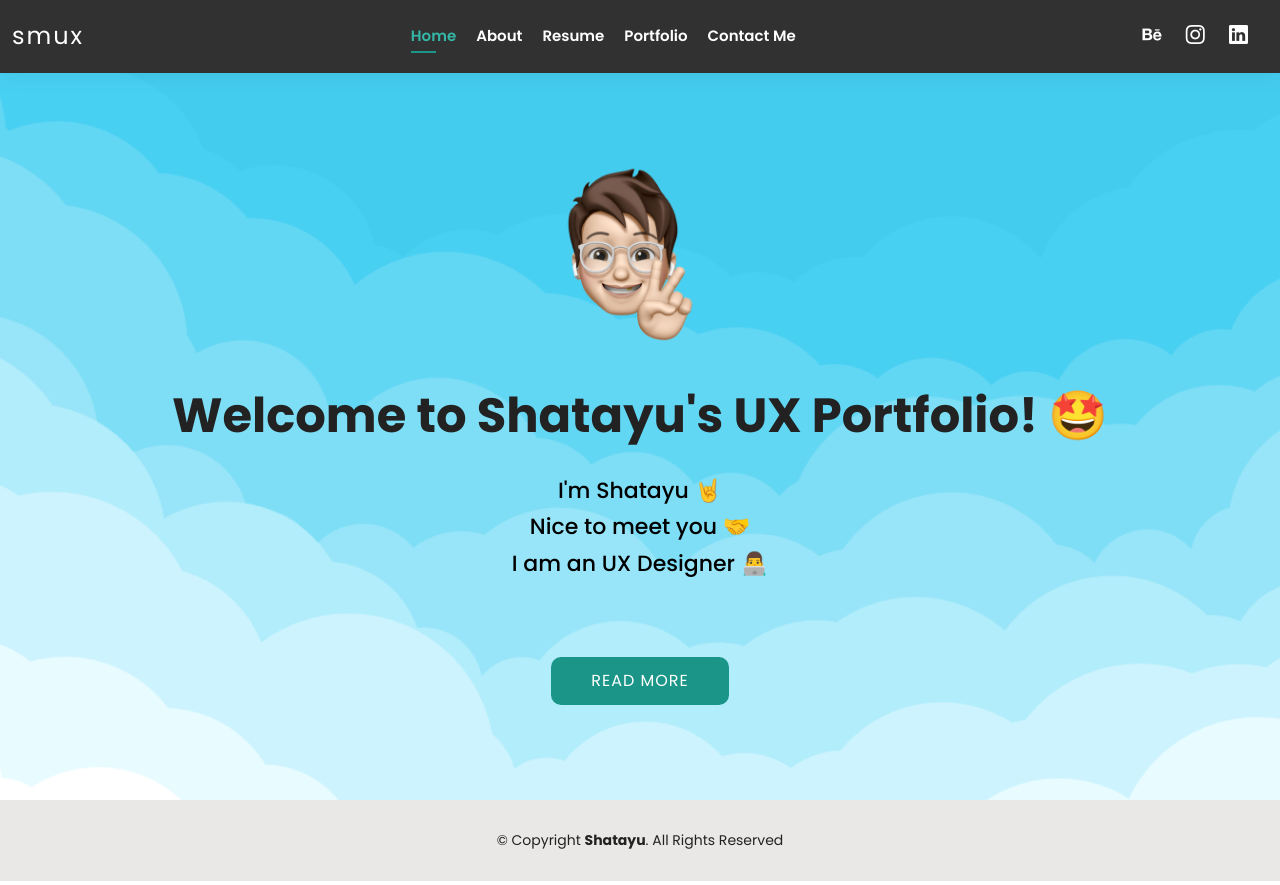
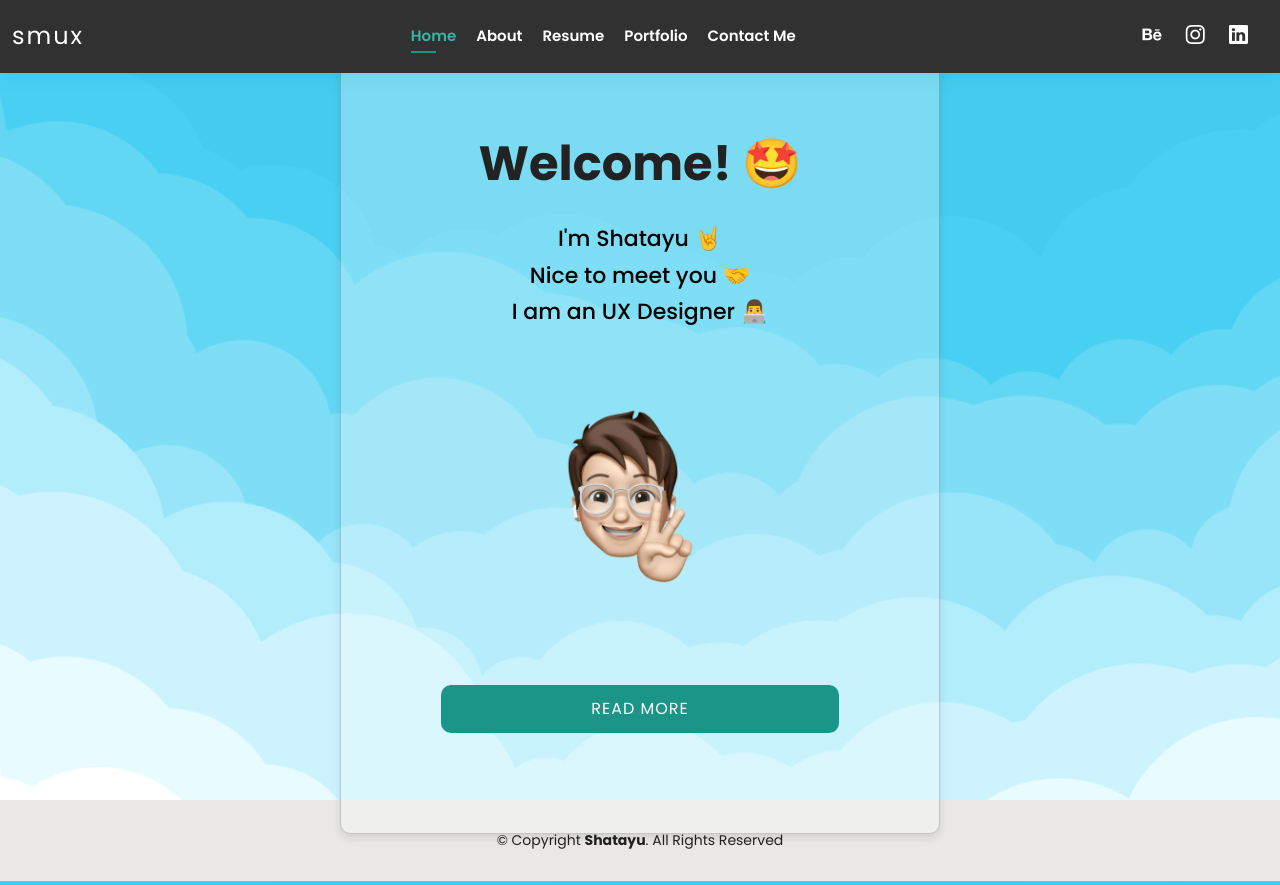
Before and after one commit to shatayu12/shatayumondhe.github.io, a plain HTML site: page index.html in a window 1280 px wide. Drawn offline with Linux system fonts and the light colour scheme.

Commit message:
Landing Page
Some changes in UI for Landing Page

```diff
--- a/assets/css/style.css
+++ b/assets/css/style.css
@@ -948,12 +948,93 @@ section {
   padding: 0;
 }
 
+.delayed {
+  opacity: 0;
+  transform: translateY(20px);
+  animation: fadeInUp 1s forwards;
+}
+
+/* Keyframes for fade-in and slide-up effect */
+@keyframes fadeInUp {
+  to {
+    opacity: 1;
+    transform: translateY(0);
+  }
+}
+
+/* Delays for each h2 element */
+.delayed:nth-of-type(1) {
+  animation-delay: 0.5s; /* Adjust the delay as needed */
+}
+
+.delayed:nth-of-type(2) {
+  animation-delay: 1s; /* Adjust the delay as needed */
+}
+
+.delayed:nth-of-type(3) {
+  animation-delay: 1.5s; /* Adjust the delay as needed */
+}
 
 
+/* Card styles */
+.card {
+  background-color: rgba(255, 255, 255, 0.295); /* Opaque background */
+  border-radius: 10px; /* Rounded corners */
+  padding: 100px;
+  box-shadow: 0 4px 8px rgba(0, 0, 0, 0.1); /* Subtle shadow */
+  width: 600px;
+  margin: 50px auto; /* Center the card */
+  text-align: center; /* Center the text */
+}
 
-/*--------------------------------------------------------------
-# Footer
---------------------------------------------------------------*/
+/* Initial state for the delayed elements */
+.delayed {
+  opacity: 0;
+  transform: translateY(20px);
+  animation: fadeInUp 1s forwards;
+}
+
+/* Keyframes for fade-in and slide-up effect */
+@keyframes fadeInUp {
+  to {
+    opacity: 1;
+    transform: translateY(0);
+  }
+}
+
+/* Delays for each h2 element */
+.delayed:nth-of-type(1) {
+  animation-delay: 0.5s; /* Adjust the delay as needed */
+}
+
+.delayed:nth-of-type(2) {
+  animation-delay: 1s; /* Adjust the delay as needed */
+}
+
+.delayed:nth-of-type(3) {
+  animation-delay: 1.5s; /* Adjust the delay as needed */
+}
+
+/* Button styles
+.btn-about {
+  display: inline-block;
+  margin-top: 20px;
+  padding: 10px 20px;
+  background-color: #007bff; /* Button background color */
+  /* color: white; Button text color */
+  /* border-radius: 5px;
+  text-decoration: none;
+  transition: background-color 0.3s;
+} */
+
+/* .btn-about:hover {
+  background-color: #0056b3; /* Darker blue on hover */
+/* }  */
+
+.image-content{
+  margin-top: 80px;
+}
+
 #footer {
   background: #e9e8e6;
   padding: 30px 0;
--- a/index.html
+++ b/index.html
@@ -69,16 +69,18 @@
   <section id="hero" class="d-flex align-items-center">
 
     <div class="container d-flex flex-column align-items-center" data-aos="zoom-in" data-aos-delay="100">
-    <img src="assets/img/logo.png" width="200" height="200" alt="Shatayu Mondhe's Memoji">
-    &nbsp;
-    &nbsp;
-    &nbsp;
-      <h1>Welcome to Shatayu's UX Portfolio! 🤩</h1>&nbsp;&nbsp;&nbsp;
-      <h2 style="color: black;">I'm Shatayu 🤘</h2>
-      <h2 style="color: black;">Nice to meet you 🤝</h2>
-      <h2 style="color: black;"> I am an UX Designer 👨‍💻</h2>
+    <div class="card">
+     <!-- <img src="assets/img/logo.png" width="200" height="200" alt="Shatayu Mondhe's Memoji"> -->
+      <h1>Welcome! 🤩</h1>&nbsp;&nbsp;&nbsp;
+      <h2 class="delayed" style="color: black;">I'm Shatayu 🤘</h2>
+      <h2 class="delayed" style="color: black;">Nice to meet you 🤝</h2>
+      <h2 class="delayed" style="color: black;"> I am an UX Designer 👨‍💻</h2>
+      <div class="image-content">
+        <img src="assets/img/logo.png" width="200" height="200" alt="Shatayu Mondhe's Memoji">
+      </div>
       <a href="about.html" class="btn-about">Read More</a>
-    </div>
+
+    </img>
   </section>
 
   <!-- End Hero -->
```
